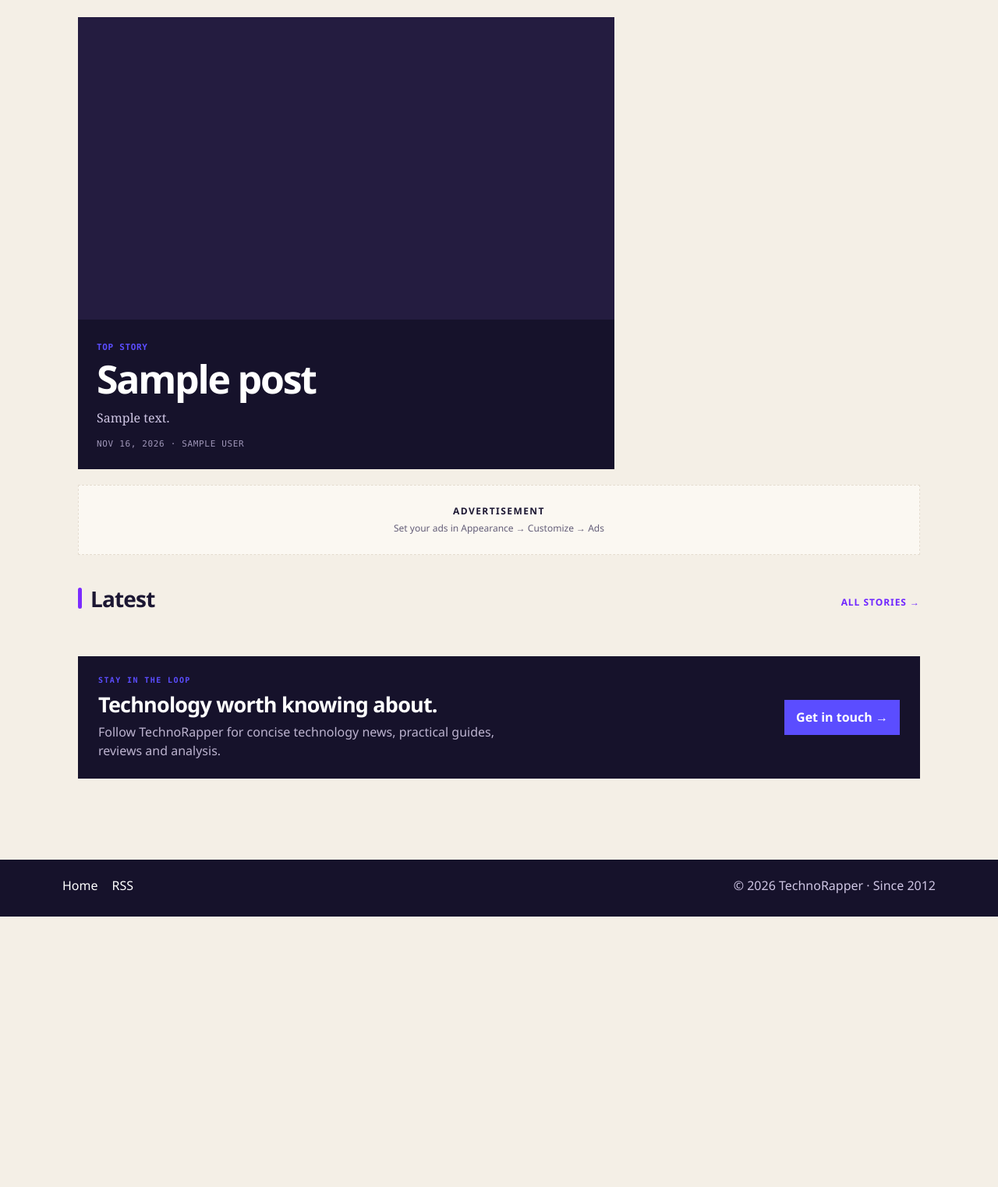
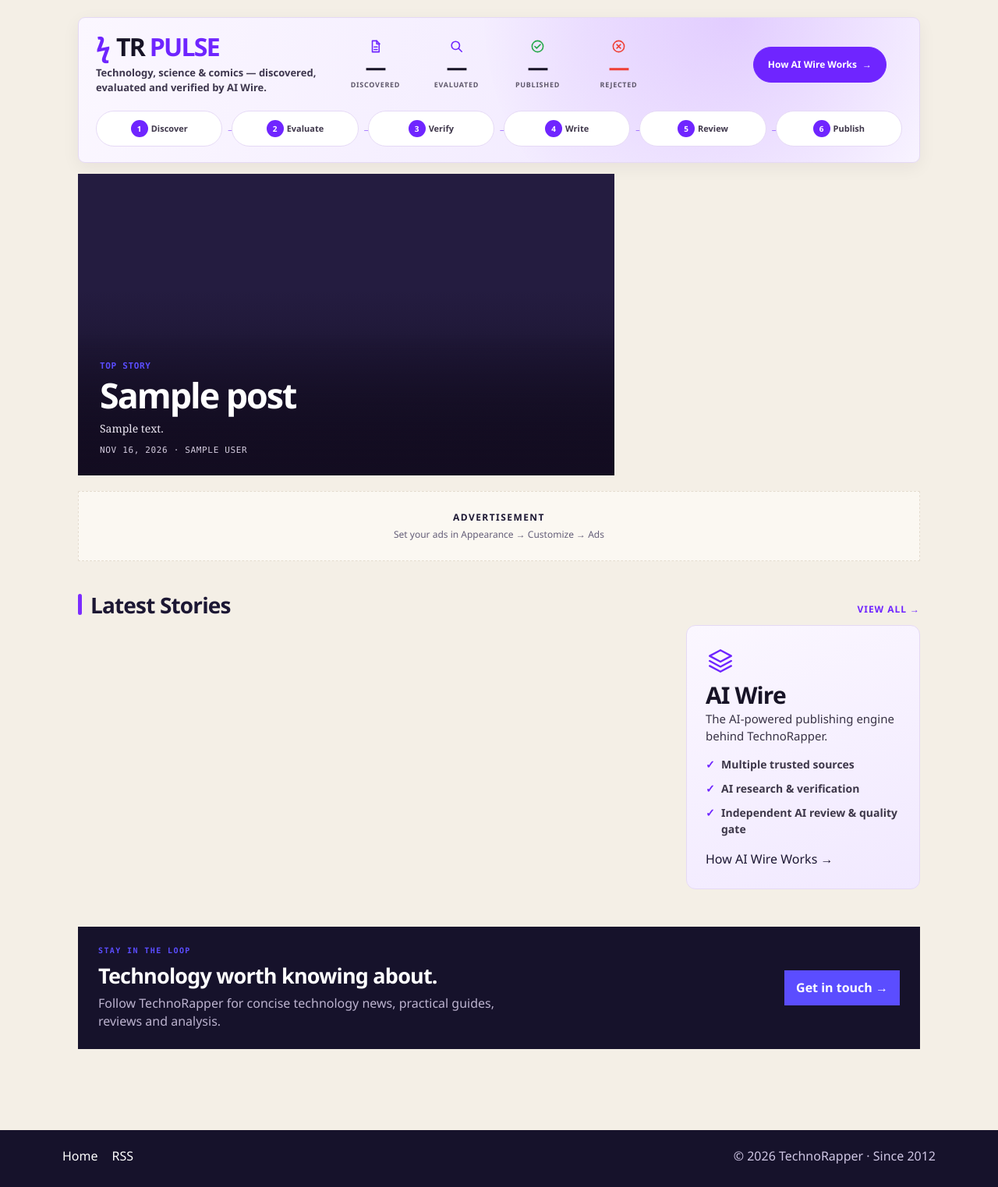
Before and after one commit to HaneetGH/technorapper-wp-theme, a WordPress theme: template front-page.php in a window 1280 px wide. Shown: the part 177-1700 px from the top of the page at 78% size. Before the commit the page ends 1353 px from the top, so only its background shows below. Run offline with PHP 8.4 and a stand-in for WordPress, Linux system fonts and the light colour scheme; the site name, menu and one post (Sample post) are stand-ins, and other content is empty; some libraries are stand-ins or nearby versions.

Commit message:
feat: carry TR Pulse homepage to current main

```diff
--- a/template-parts/homepage.php
+++ b/template-parts/homepage.php
@@ -103,36 +103,45 @@ $ai_stats = technorapper_ai_wire_home_stats();
 ?>
 
 <div class="home-shell">
-  <?php if ($ai_stats) : ?>
-  <section id="ai-newsroom" class="ai-newsroom-banner" aria-labelledby="ai-signal-title">
+  <section id="tr-pulse" class="ai-newsroom-banner tr-pulse" aria-labelledby="tr-pulse-title">
     <div class="ai-newsroom-copy">
-      <span class="section-kicker">TechnoRapper AI Newsroom</span>
-      <h2 id="ai-signal-title">We don't publish everything we find.</h2>
-      <p>Every candidate is discovered, researched, evaluated, verified, written and quality-checked before publication.</p>
+      <div class="tr-pulse-brand"><span class="tr-pulse-mark" aria-hidden="true">ϟ</span><span id="tr-pulse-title">TR <em>PULSE</em></span></div>
+      <p class="tr-pulse-dek">Technology, science &amp; comics — discovered, evaluated and verified by AI Wire.</p>
     </div>
 
-    <div class="ai-newsroom-metrics" aria-label="Last 30 days newsroom metrics">
-      <div><strong><?php echo esc_html(number_format_i18n($ai_stats['discovered'])); ?></strong><span>Discovered</span></div>
-      <i aria-hidden="true">→</i>
-      <div><strong><?php echo esc_html(number_format_i18n($ai_stats['evaluated'])); ?></strong><span>Evaluated</span></div>
-      <i aria-hidden="true">→</i>
-      <div><strong><?php echo esc_html(number_format_i18n($ai_stats['published'])); ?></strong><span>Published</span></div>
-      <i aria-hidden="true">→</i>
-      <div class="ai-rejected"><strong><?php echo esc_html(number_format_i18n($ai_stats['rejected'])); ?></strong><span>Rejected</span></div>
+    <div class="ai-newsroom-metrics" aria-label="Last 30 days AI Wire metrics">
+      <div class="ai-discovered">
+        <svg viewBox="0 0 24 24" aria-hidden="true" focusable="false"><path d="M7 3h7l4 4v14H7z"></path><path d="M14 3v5h5M10 13h5M10 17h5"></path></svg>
+        <strong><?php echo esc_html($ai_stats ? number_format_i18n($ai_stats['discovered']) : '—'); ?></strong><span>Discovered</span>
+      </div>
+      <i aria-hidden="true"></i>
+      <div class="ai-evaluated">
+        <svg viewBox="0 0 24 24" aria-hidden="true" focusable="false"><circle cx="10.5" cy="10.5" r="6.5"></circle><path d="m15.5 15.5 5 5"></path></svg>
+        <strong><?php echo esc_html($ai_stats ? number_format_i18n($ai_stats['evaluated']) : '—'); ?></strong><span>Evaluated</span>
+      </div>
+      <i aria-hidden="true"></i>
+      <div class="ai-published">
+        <svg viewBox="0 0 24 24" aria-hidden="true" focusable="false"><circle cx="12" cy="12" r="9"></circle><path d="m7.5 12 3 3 6-6"></path></svg>
+        <strong><?php echo esc_html($ai_stats ? number_format_i18n($ai_stats['published']) : '—'); ?></strong><span>Published</span>
+      </div>
+      <i aria-hidden="true"></i>
+      <div class="ai-rejected">
+        <svg viewBox="0 0 24 24" aria-hidden="true" focusable="false"><circle cx="12" cy="12" r="9"></circle><path d="m9 9 6 6m0-6-6 6"></path></svg>
+        <strong><?php echo esc_html($ai_stats ? number_format_i18n($ai_stats['rejected']) : '—'); ?></strong><span>Rejected</span>
+      </div>
     </div>
 
-    <div class="ai-newsroom-agents" aria-label="AI newsroom pipeline">
-      <span><b>01</b> Discover</span>
-      <span><b>02</b> Research</span>
-      <span><b>03</b> Evaluate</span>
-      <span><b>04</b> Verify</span>
-      <span><b>05</b> Write</span>
-      <span><b>06</b> Quality Gate</span>
+    <div class="ai-newsroom-agents" aria-label="AI Wire publishing pipeline">
+      <span><b>1</b> Discover</span>
+      <span><b>2</b> Evaluate</span>
+      <span><b>3</b> Verify</span>
+      <span><b>4</b> Write</span>
+      <span><b>5</b> Review</span>
+      <span><b>6</b> Publish</span>
     </div>
 
-    <a class="ai-newsroom-how" href="<?php echo esc_url(home_url('/?tr_ai_wire_how_it_works=1')); ?>">See how it works <span aria-hidden="true">→</span></a>
+    <a class="ai-newsroom-how" href="<?php echo esc_url('https://github.com/HaneetGH/technorapper-ai-wire#end-to-end-pipeline'); ?>" target="_blank" rel="noopener noreferrer">How AI Wire Works <span aria-hidden="true">→</span></a>
   </section>
-  <?php endif; ?>
 
   <?php if ($hero) : $GLOBALS['post'] = $hero; setup_postdata($hero); ?>
     <section class="home-hero" aria-label="Top stories">
@@ -174,16 +183,17 @@ $ai_stats = technorapper_ai_wire_home_stats();
   <section class="latest-section" aria-label="Latest technology news">
     <div class="section-head">
       <div>
-        <span class="section-kicker">Fresh from the newsroom</span>
-        <h2>Latest</h2>
+        <span class="section-kicker">Fresh from TR Pulse</span>
+        <h2>Latest Stories</h2>
       </div>
       <?php $news_term = technorapper_desk_term('tech'); ?>
-      <a class="section-more" href="<?php echo esc_url($news_term ? get_category_link($news_term) : home_url('/')); ?>">All stories <span aria-hidden="true">→</span></a>
+      <a class="section-more" href="<?php echo esc_url($news_term ? get_category_link($news_term) : home_url('/')); ?>">View all <span aria-hidden="true">→</span></a>
     </div>
 
+    <div class="latest-layout">
       <div class="latest-grid">
         <?php
-      foreach ($latest as $post) :
+        foreach (array_slice($latest, 0, 4) as $post) :
             $GLOBALS['post'] = $post;
             setup_postdata($post);
         ?>
@@ -201,6 +211,21 @@ $ai_stats = technorapper_ai_wire_home_stats();
             </a>
           </article>
         <?php endforeach; wp_reset_postdata(); ?>
+      </div>
+
+      <aside class="ai-wire-card" aria-label="AI Wire">
+        <div class="ai-wire-icon" aria-hidden="true"><svg viewBox="0 0 32 32" focusable="false"><path d="M16 3 29 10 16 17 3 10 16 3Z"></path><path d="m3 16 13 7 13-7M3 22l13 7 13-7"></path></svg></div>
+        <div>
+          <h3 class="ai-wire-title">AI Wire</h3>
+          <p class="ai-wire-intro">The AI-powered publishing engine behind TechnoRapper.</p>
+          <ul>
+            <li>Multiple trusted sources</li>
+            <li>AI research &amp; verification</li>
+            <li>Independent AI review &amp; quality gate</li>
+          </ul>
+          <a href="<?php echo esc_url('https://github.com/HaneetGH/technorapper-ai-wire#end-to-end-pipeline'); ?>" target="_blank" rel="noopener noreferrer">How AI Wire Works <span aria-hidden="true">→</span></a>
+        </div>
+      </aside>
     </div>
   </section>
 
```
Lines whose indentation alone changed are shown as unchanged.
